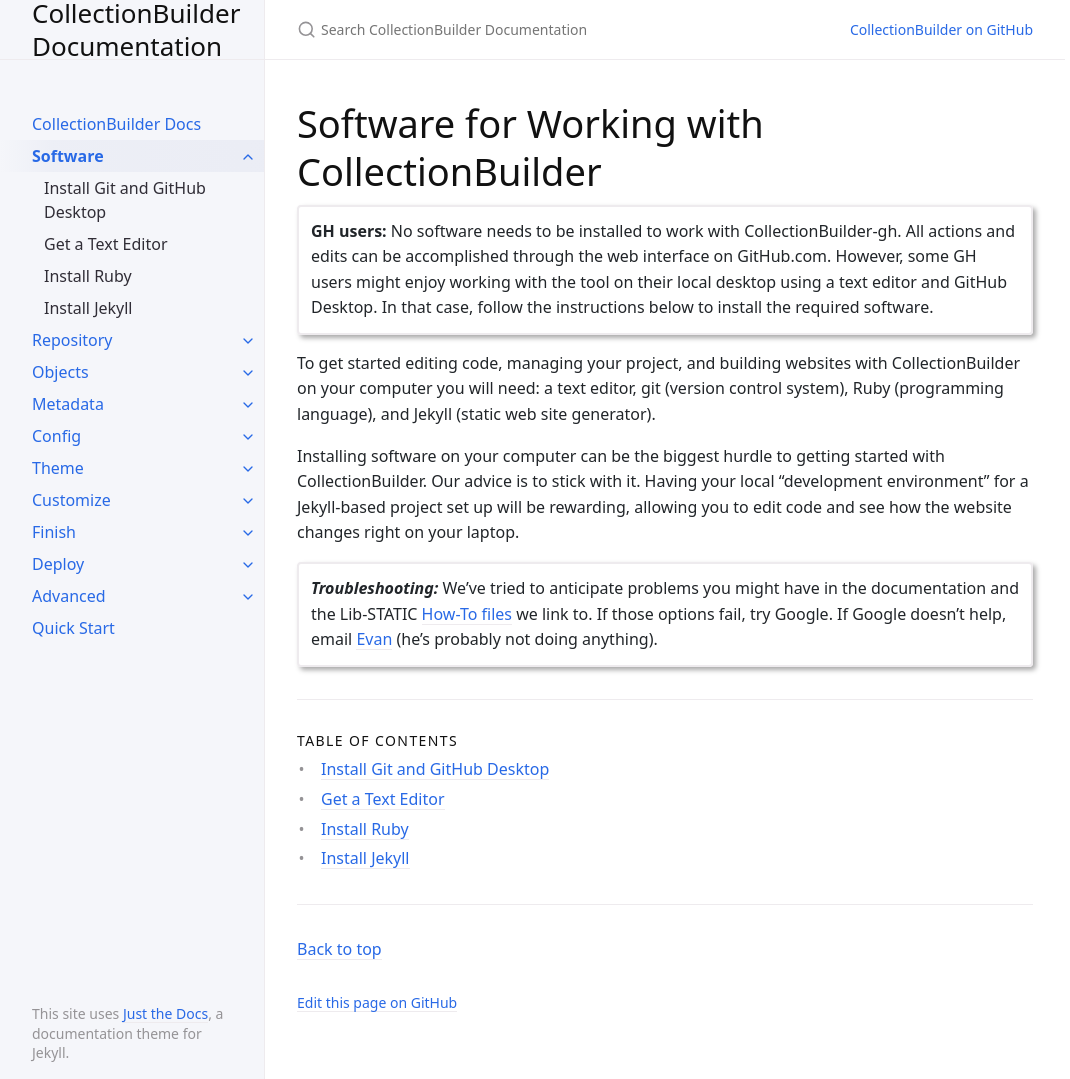
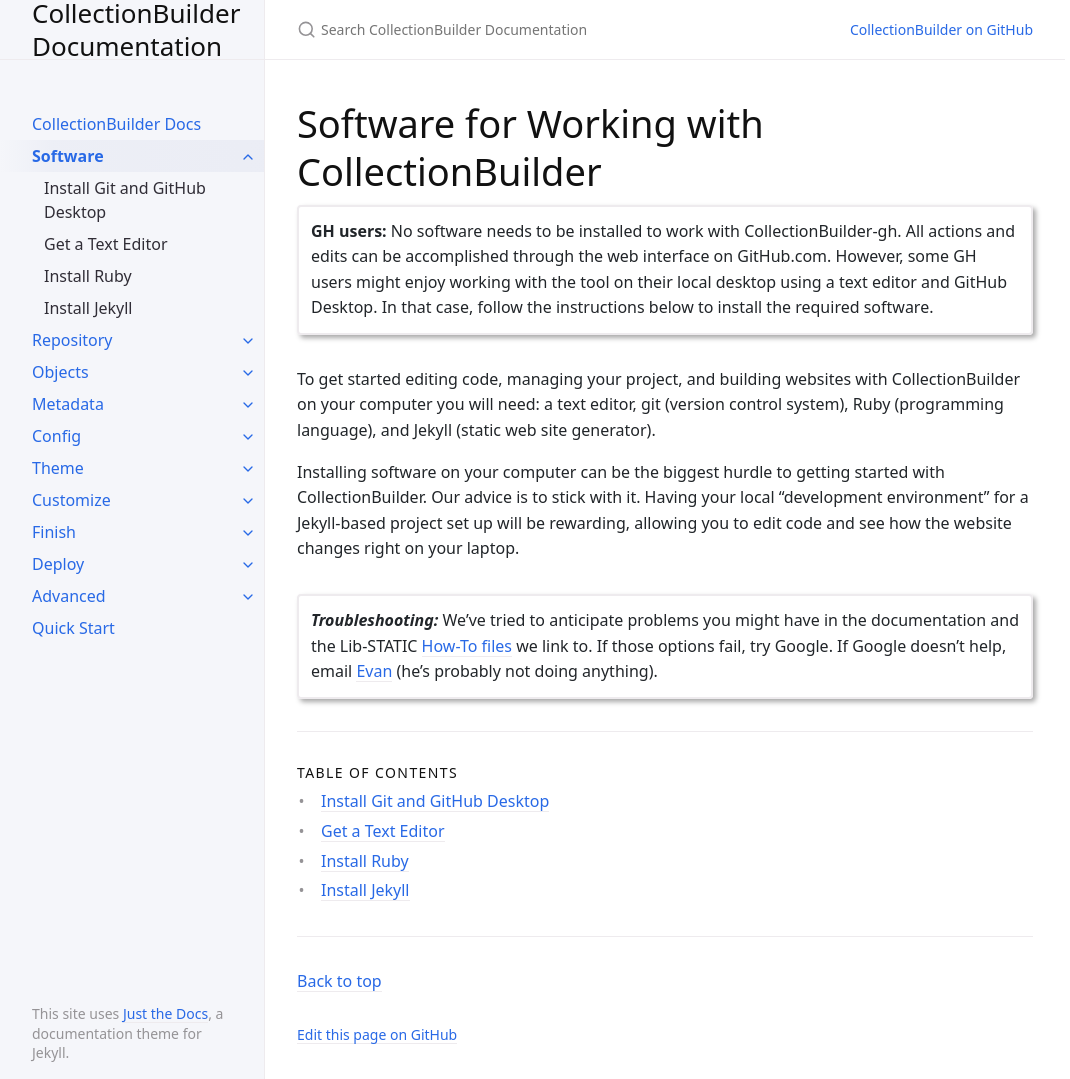
Before and after one commit to CollectionBuilder/cb-docs, a Jekyll site: the page built from docs/01_software/index.md, in a window 1280 px wide and 1079 px high. Shown: the whole window, without its empty margins (107-1177 px from the left). Built offline with Jekyll 4.4.1, drawn with Linux system fonts in a browser that asks for light colours.

Commit message:
add more margin on alerts

```diff
--- a/_sass/custom/custom.scss
+++ b/_sass/custom/custom.scss
@@ -8,7 +8,8 @@
 */
 .alert {
     padding: $sp-3;
-    margin-bottom: $sp-3;
+    margin-top: $sp-6;
+    margin-bottom: $sp-6;
     border: 2px solid $border-color;
     border-radius: $border-radius;
     box-shadow: 3px 3px 5px darkgrey;
```
